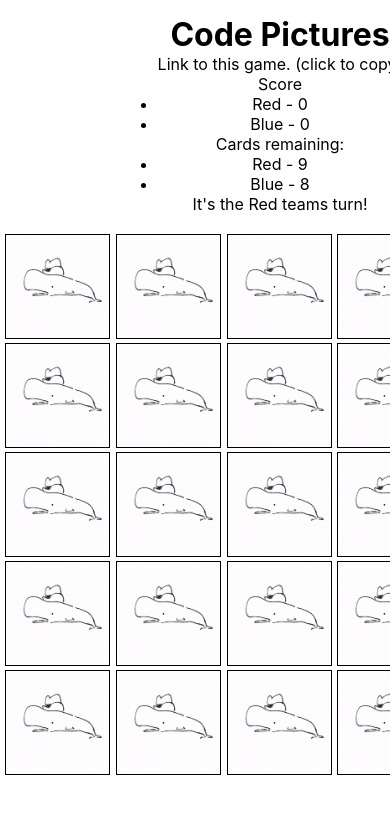
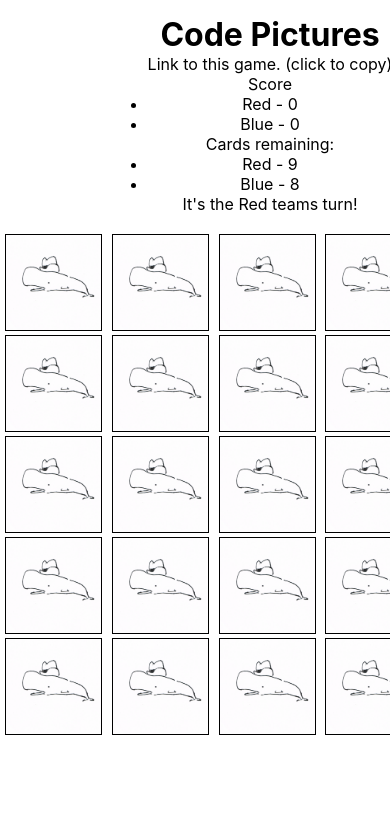
Before and after one commit to chris-langager/code-pictures, a Next.js app: page /1 in a window 390 px wide. Shown: the top 814 px of the page. Built offline with nearby package versions, Linux system fonts and the light colour scheme.

Commit message:
iphone sizing

```diff
--- a/src/styles/board.css
+++ b/src/styles/board.css
@@ -8,6 +8,6 @@
 @media (max-width: 480px) {
   .board {
     gap: 4px;
-    width: 550px;
+    width: 530px;
   }
 }
--- a/src/styles/card.css
+++ b/src/styles/card.css
@@ -40,18 +40,18 @@
 
 @media (max-width: 480px) {
   .card {
-    width: 105px;
-    height: 105px;
+    width: 97px;
+    height: 97px;
   }
 
   .card .picture {
-    width: 103px;
-    height: 103px;
+    width: 95px;
+    height: 95px;
   }
 
   .card .overlay {
-    width: 103px;
-    height: 103px;
+    width: 95px;
+    height: 95px;
   }
 }
 
```
